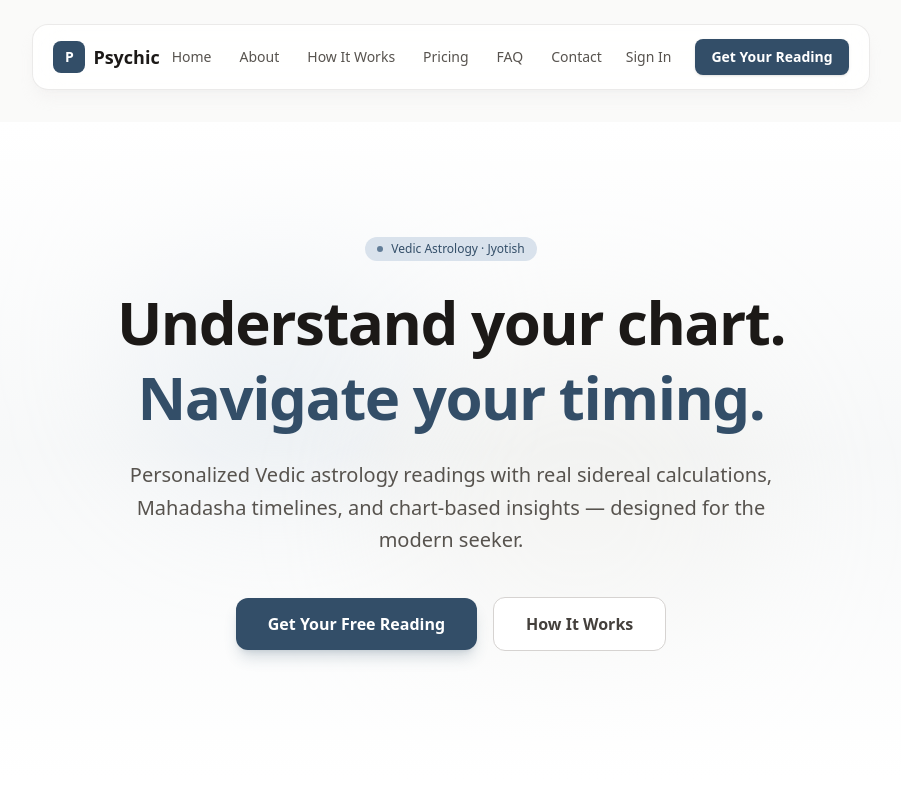
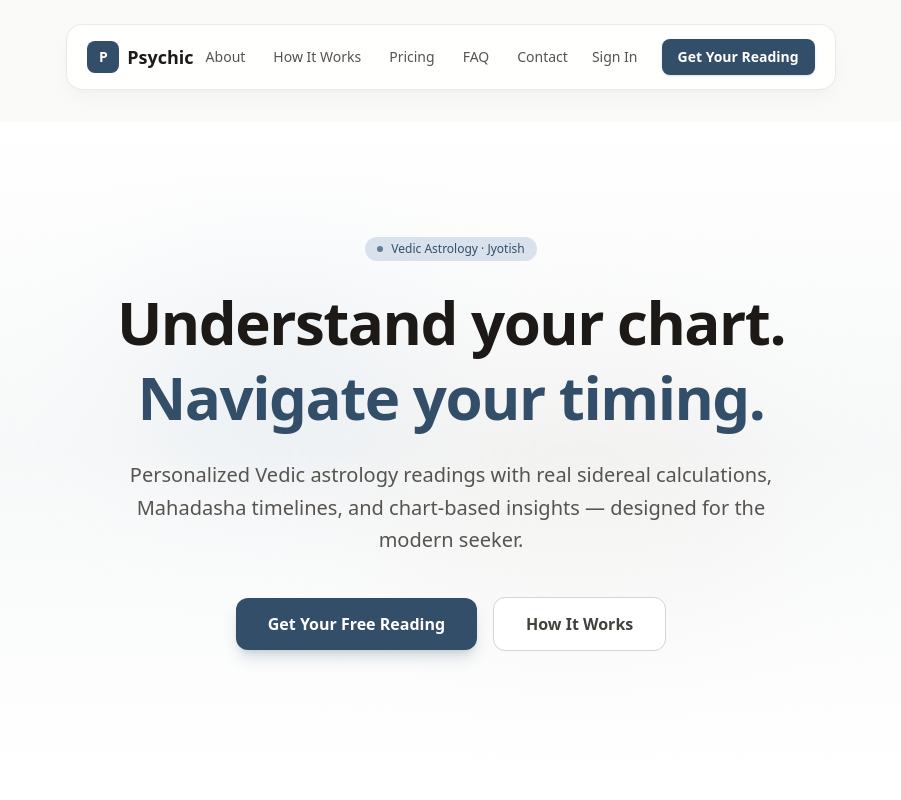
Before and after one commit to ava12nish/psychic, a Next.js app: page / in a window 1280 px wide. Shown: the top 800 px of the page, without its empty margins (189-1090 px from the left). Built offline with nearby package versions, Linux system fonts and the light colour scheme.

Commit message:
style: remove home link from header navigation

```diff
--- a/src/components/layout/Header.tsx
+++ b/src/components/layout/Header.tsx
@@ -4,7 +4,6 @@ import Link from 'next/link';
 import { useState } from 'react';
 
 const navigation = [
-    { name: 'Home', href: '/' },
     { name: 'About', href: '/about' },
     { name: 'How It Works', href: '/how-it-works' },
     { name: 'Pricing', href: '/pricing' },
```
